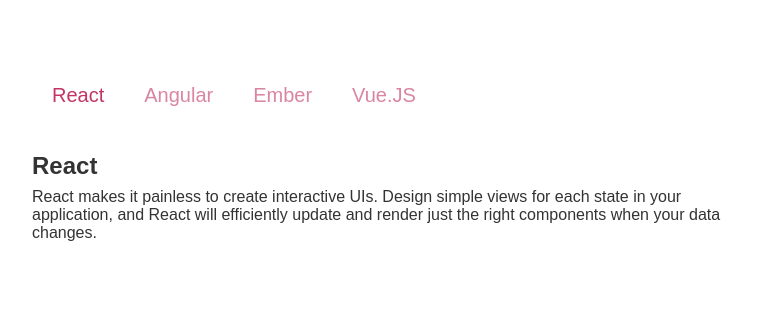
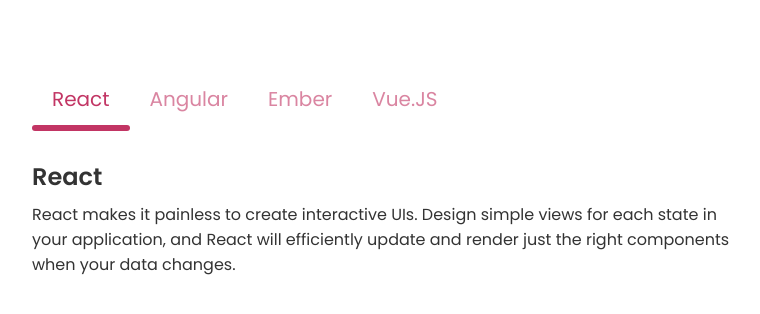
Before and after one commit to nukatha1996/JS_course-Tab_UI_project, a plain HTML site: page index.html in a window 1280 px wide. Both pictures are taken after a click on the element "React". Shown: the whole page, without its empty margins (248-1008 px from the left). Drawn offline with Linux system fonts and the light colour scheme.

Commit message:
second version

```diff
--- a/index.html
+++ b/index.html
@@ -5,7 +5,9 @@
     <meta http-equiv="X-UA-Compatible" content="IE=edge">
     <meta name="viewport" content="width=device-width, initial-scale=1.0">
     <title>Tab UI</title>
-    <link rel="stylesheet" href="./css/style.css">
+    <link rel="stylesheet" href="./css/style.css" >
+    <link rel="preconnect" href="https://fonts.gstatic.com">
+    <link href="https://fonts.googleapis.com/css2?family=Poppins:wght@300;400;500;600&display=swap" rel="stylesheet">
 </head>
 <body>
     <div>
--- a/js/main.js
+++ b/js/main.js
@@ -1 +1,25 @@
-console.log('hello')
+const $ = document.querySelector.bind(document);
+const $$ = document.querySelectorAll.bind(document);
+
+const items = $$('.tab-item');
+const panes = $$('.tab-pane');
+const line = $('.tabs .line');
+
+line.style.left = $('.tab-item.active').offsetLeft + 'px';
+line.style.width = $('.tab-item.active').offsetWidth + 'px';
+
+
+items.forEach((item, index) => {
+    item.onclick = function() {
+        pane = panes[index];
+        $('.tab-item.active').classList.remove('active');
+        $('.tab-pane.active').classList.remove('active');
+        this.classList.add('active');
+        pane.classList.add('active');
+
+        line.style.left = this.offsetLeft + 'px';
+        line.style.width = this.offsetWidth + 'px';
+
+
+    }
+})
```
Also changed, not shown: abc.txt (deleted).
